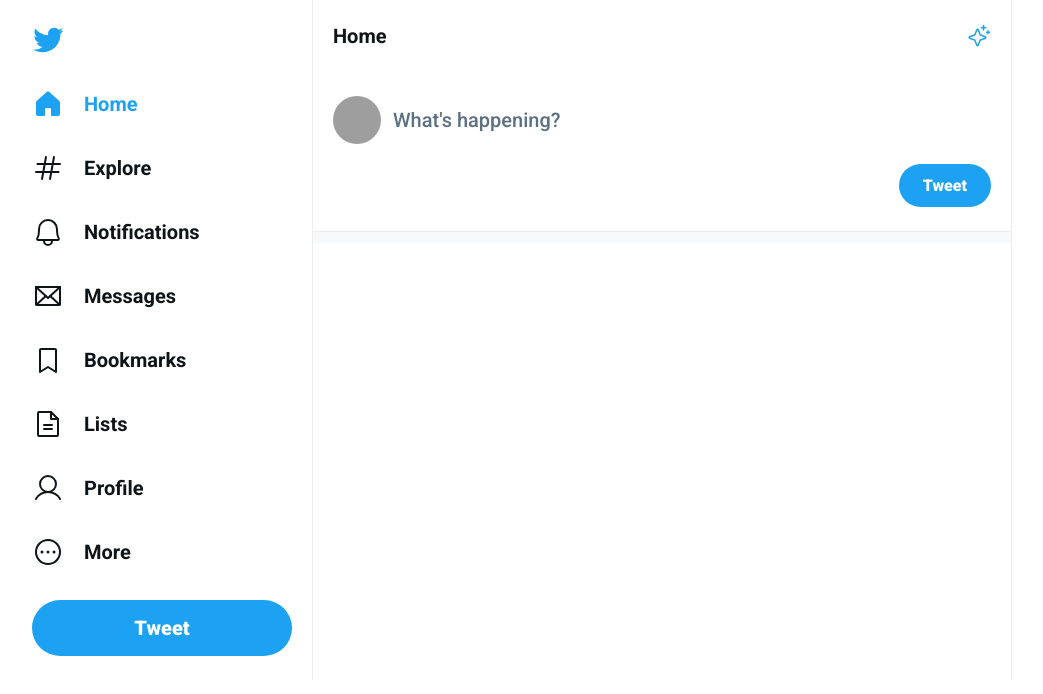
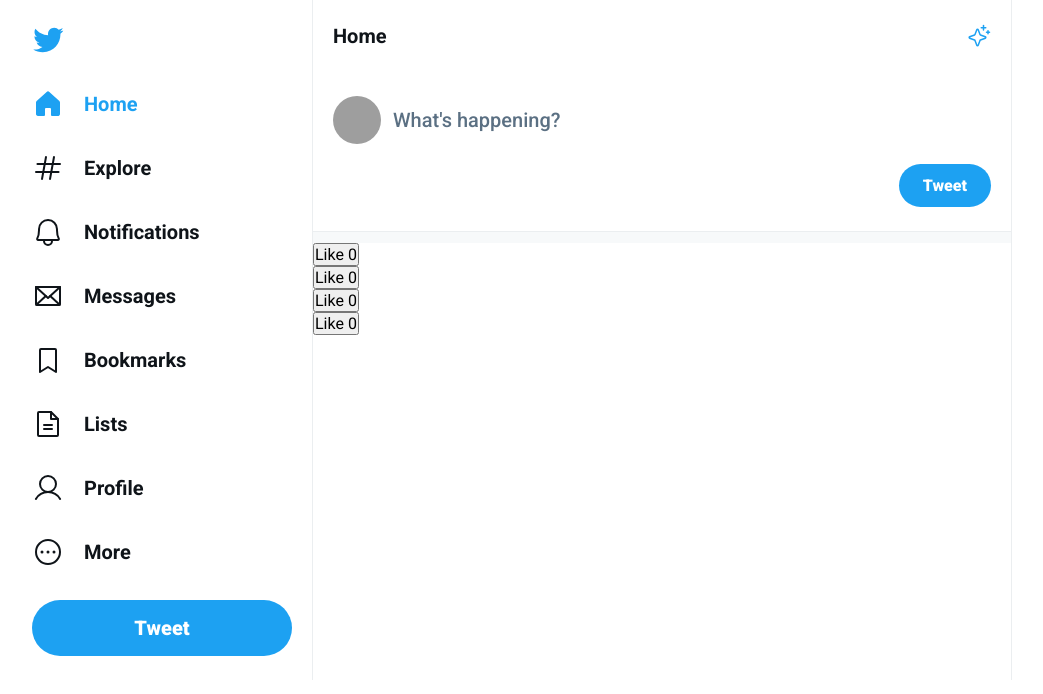
Before and after one commit to leandro-miranda/Masterclass-React-Twitter-Rocketseat, a React (Vite) app in the folder ui-twitter/: page / in a window 1280 px wide. Shown: the top 694 px of the page, without its empty margins (128-1171 px from the left). Built offline with nearby package versions, Linux system fonts and the light colour scheme; grey boxes are pictures that could not be loaded.

Commit message:
import component Tweet

```diff
--- a/ui-twitter/src/main.tsx
+++ b/ui-twitter/src/main.tsx
@@ -5,6 +5,7 @@ import { Bell, BookmarkSimple, DotsThreeCircle, Envelope, FileText, Hash, House,
 import './global.css';
 
 import twitterLogo from './assets/logo-twitter.svg';
+import { Tweet } from './components/Tweet';
 
 ReactDOM.createRoot(document.getElementById('root') as HTMLElement).render(
   <React.StrictMode>
@@ -68,6 +69,11 @@ ReactDOM.createRoot(document.getElementById('root') as HTMLElement).render(
           </form>
 
           <div className='separator' />
+
+          <Tweet />
+          <Tweet />
+          <Tweet />
+          <Tweet />
         </main>
       </div>
     </div>
```
